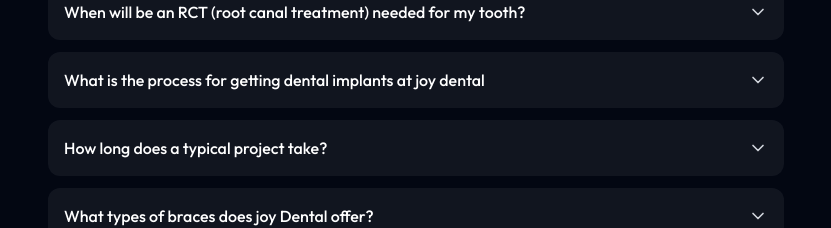
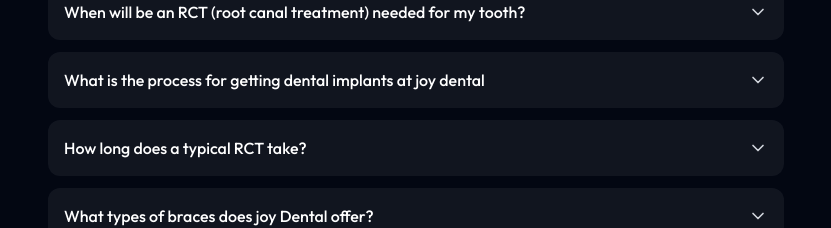
Before and after one commit to drashish77/joy-final, a Next.js app: page / in a window 1280 px wide. Shown: the part 3640-3868 px from the top of the page, without its empty margins (224-1055 px from the left). Built offline with nearby package versions, Linux system fonts and the light colour scheme.

Commit message:
updated faqs

```diff
--- a/data/dummy-data.tsx
+++ b/data/dummy-data.tsx
@@ -130,21 +130,21 @@
   },
   {
     id: 5,
-    question: 'How long does a typical project take?',
+    question: 'How long does a typical RCT take?',
     answer:
-      'Project timelines vary by scope, but most projects take between 2–6 weeks. We provide a clear timeline after the discovery phase.'
+      'RCT contains 6 steps, and the gaps between these steps depends on the infection of the tooth, so minimum it will take around 5-20 days'
   },
   {
     id: 6,
     question: 'What types of braces does joy Dental offer?',
     answer:
-      'Yes. We offer maintenance, optimization and growth support packages to ensure your product continues to perform and evolve.'
+      'Yes. We offer all kind of braces (Ceramic or invisible to metal) including aligners.'
   },
   {
     id: 7,
     question: 'What safety measures are in place at Joy Dental clinics?',
     answer:
-      'At Joy Dental, we have 10x safety protocols, radiation safety, and a 4-step sterilization process for instruments. We use AI-enhanced DORI protocols for sterilization compliance.'
+      'At Joy Dental, we have 10x safety protocols, radiation safety, and a 4-step sterilization process for instruments. We use UV autoclave and UV chamber for our instruments sterilization'
   }
 ]
 
```
